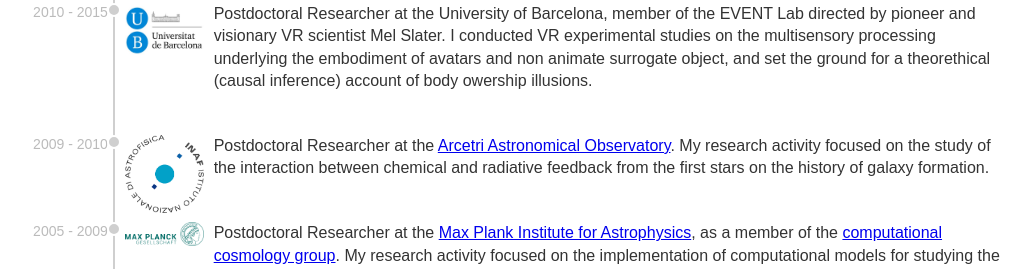
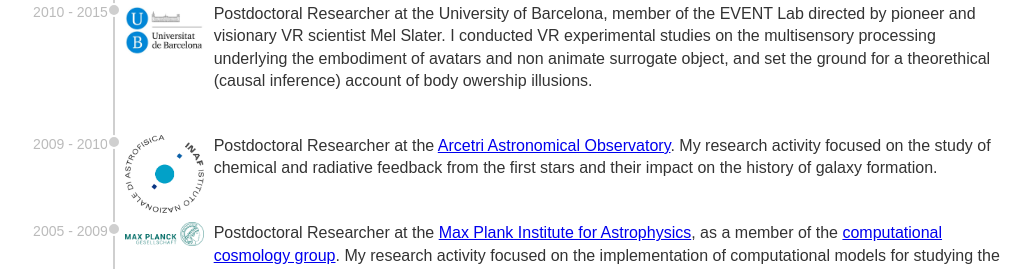
Before and after one commit to antinulla/antinulla.github.io, a plain HTML site: page index.html in a window 1280 px wide. Shown: the part 940-1209 px from the top of the page, without its empty margins (123-1156 px from the left). Drawn offline with Linux system fonts and the light colour scheme.

Commit message:
minor changes in text description

```diff
--- a/index.html
+++ b/index.html
@@ -197,7 +197,7 @@ function FilterFunction(filter) {
         </div>
         <div class="desc">
             Postdoctoral Researcher at the <a target="_blank" href="https://www.arcetri.inaf.it/en/" target="_blank">Arcetri Astronomical Observatory</a>.
-            My research activity focused on the study of the interaction between chemical and radiative feedback from the first stars on the history of galaxy formation.
+            My research activity focused on the study of chemical and radiative feedback from the first stars and their impact on the history of galaxy formation.
             <br/><br/>
         </div>
 
```
